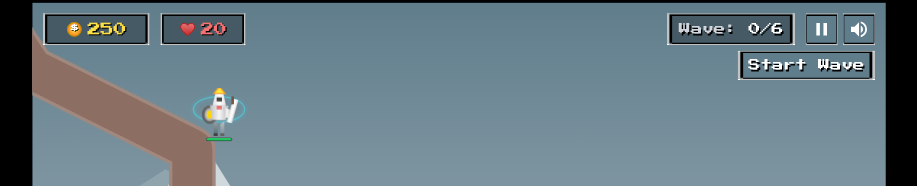
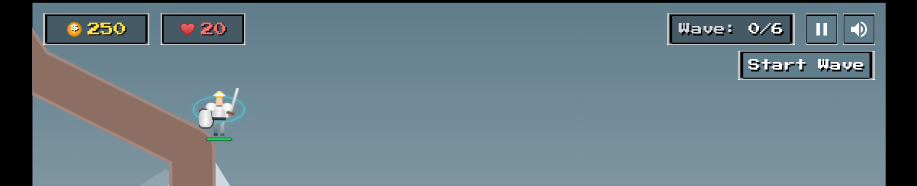
Before and after one commit to marieibay/MonsterTowerDefense, a React (Vite) app: page / in a window 1280 px wide. Shown: the part 104-290 px from the top of the page, without its empty margins (181-1098 px from the left). Built offline with nearby package versions, Linux system fonts and the light colour scheme.

Commit message:
feat: Add new hero color gradients and HUD updates
Introduces new linear gradients for hero customization in icons.tsx, enabling more detailed character appearance. Also, updates the HUD.tsx component to prevent text wrapping on the "Call Early" bonus information, ensuring a cleaner display.

```diff
--- a/components/HUD.tsx
+++ b/components/HUD.tsx
@@ -262,7 +262,7 @@ export const HUD: React.FC<HUDProps> = ({
                     ) : (
                         <>
                             <span>Call Early</span>
-                            <span className="text-xs -mt-1 text-yellow-300 block sm:inline"> (+{EARLY_WAVE_BONUS.gold}G / -{EARLY_WAVE_BONUS.cooldownReduction/1000}s CD)</span>
+                            <span className="text-xs -mt-1 text-yellow-300 block sm:inline whitespace-nowrap"> (+{EARLY_WAVE_BONUS.gold}G / -{EARLY_WAVE_BONUS.cooldownReduction/1000}s CD)</span>
                         </>
                     )}
                     </div>
--- a/components/icons.tsx
+++ b/components/icons.tsx
@@ -455,36 +455,61 @@ export const BrienneIcon: React.FC<{ animationState: HeroAnimationState, directi
                 <linearGradient id="hero-armor-dark" x1="0" y1="0" x2="1" y2="0"><stop offset="0%" stopColor="#bdbdbd"/><stop offset="50%" stopColor="#f5f5f5"/><stop offset="100%" stopColor="#bdbdbd"/></linearGradient>
                 <linearGradient id="hero-leg-dark" x1="0" y1="0" x2="0" y2="1"><stop offset="0%" stopColor="#9e9e9e"/><stop offset="100%" stopColor="#546e7a"/></linearGradient>
                 <linearGradient id="hero-leg-light" x1="0" y1="0" x2="0" y2="1"><stop offset="0%" stopColor="#bdbdbd"/><stop offset="100%" stopColor="#78909c"/></linearGradient>
-                <radialGradient id="shield-grad" cx="50%" cy="50%" r="50%"><stop offset="0%" stopColor="#fafafa"/><stop offset="100%" stopColor="#9e9e9e"/></radialGradient>
+
+                {/* New Gradients */}
+                <linearGradient id="hero-skin" x1="0" y1="0" x2="1" y2="0"><stop offset="0%" stopColor="#f5c29c"/><stop offset="50%" stopColor="#fcd3b2"/><stop offset="100%" stopColor="#f5c29c"/></linearGradient>
+                <linearGradient id="hero-hair" x1="0" y1="0" x2="0" y2="1"><stop offset="0%" stopColor="#fff59d"/><stop offset="100%" stopColor="#fbc02d"/></linearGradient>
+                <linearGradient id="hero-tunic" x1="0" y1="0" x2="0" y2="1"><stop offset="0%" stopColor="#546e7a"/><stop offset="100%" stopColor="#263238"/></linearGradient>
+                <linearGradient id="sword-blade" x1="0" y1="0" x2="0" y2="1"><stop offset="0%" stopColor="#f5f5f5"/><stop offset="100%" stopColor="#bdbdbd"/></linearGradient>
             </defs>
             <style>{css}</style>
             <g className={animationState} transform={direction === 'left' ? 'scale(-1, 1) translate(-30, 0)' : ''}>
                 <g className="hero-group">
+                    {/* Legs */}
                     <g className="leg left-leg" style={{transformOrigin: '12px 23px'}}><path d="M11 35 L 14 35 L 14 27 L 11 25 Z" fill="url(#hero-leg-dark)" /><rect x="11" y="34" width="3" height="2" fill="#424242" /></g>
                     <g className="leg right-leg" style={{transformOrigin: '17px 23px'}}><path d="M16 35 L 19 35 L 19 25 L 16 27 Z" fill="url(#hero-leg-light)" /><rect x="16" y="34" width="3" height="2" fill="#616161" /></g>
+
                     <g className="body" style={{transformOrigin: '15px 25px'}}>
+                        {/* Shield Arm */}
                         <g className="arm left-arm" style={{transformOrigin: '12px 17px'}}>
-                           <ellipse cx="8" cy="22" rx="6" ry="7" fill="#616161" />
-                           <ellipse cx="8" cy="22" rx="4" ry="5" fill="url(#shield-grad)" />
-                           <ellipse cx="8" cy="22" rx="2" ry="3" fill="#ffd700" />
+                           <path d="M8 16 L 3 18 L 2 24 L 7 25 Z" fill="url(#hero-armor-dark)"/>
+                           {/* Shield */}
+                           <path d="M2 18 C -2 20, -2 30, 2 32 L 8 32 C 12 30, 12 20, 8 18 Z" fill="url(#hero-armor-dark)" stroke="#424242" strokeWidth="1"/>
+                           {/* Direwolf sigil */}
+                           <path d="M5 22 L 5 25 L 4 26 L 6 26 L 5 25 L 6 25 L 5 28 L 7 28 L 6 25 M7 23 L 6 22" stroke="#fafafa" strokeWidth="0.5" fill="none" />
                         </g>
-                        <path d="M10 26 L 20 26 L 22 15 L 8 15 Z" fill="url(#hero-armor-dark)" />
-                        <rect x="13" y="15" width="4" height="3" fill="#e57373" />
-                        <path d="M10 15 L 20 15 L 18 6 L 12 6 Z" fill="url(#hero-armor-light)" />
-                        <rect x="13" y="9" width="4" height="3" fill="#424242" />
-                        <path d="M11 6 L 19 6 L 15 1 Z" fill="#ffeb3b" stroke="#f9a825" />
-                        <path d="M13 1 L 17 1 L 17 -2 L 13 -2 Z" fill="#fdd835" />
+
+                        {/* Tunic & Torso */}
+                        <path d="M10 26 L 20 26 L 22 15 L 8 15 Z" fill="url(#hero-tunic)" />
+                        <path d="M10 24 L 20 24 L 21 16 L 9 16 Z" fill="url(#hero-armor-dark)" />
+                        <path d="M12 18 L 18 18 L 19 16 L 11 16 Z" fill="url(#hero-armor-light)" />
+
+                        {/* Head and Hair */}
+                        <path d="M12 15 L 18 15 L 17 9 L 13 9 Z" fill="url(#hero-skin)"/>
+                        <path d="M12 9 L 18 9 Q 18 4, 15 4 Q 12 4, 12 9 Z" fill="url(#hero-hair)" />
+                        <path d="M10 8 L 20 8 L 18 6 L 12 6 Z" fill="url(#hero-armor-light)" />
+
+                        {/* Sword Arm */}
                         <g className="arm right-arm" style={{transformOrigin: '18px 17px'}}>
                             <path d="M18 16 L 23 18 L 24 24 L 19 24 Z" fill="url(#hero-armor-dark)" />
-                            <rect x="23" y="10" width="4" height="18" fill="url(#hero-armor-light)" transform="rotate(15 25 19)"/>
-                            <rect x="24" y="8" width="2" height="6" fill="#795548"/>
+                            {/* Sword */}
+                            <g transform="rotate(15 25 19)">
+                                <rect x="23" y="0" width="2" height="22" fill="url(#sword-blade)"/>
+                                <rect x="21" y="20" width="6" height="2" fill="#795548"/>
+                                <rect x="23" y="22" width="2" height="2" fill="#a1887f"/>
+                            </g>
                         </g>
+
+                        {/* Pauldrons */}
+                        <ellipse cx="9" cy="16" rx="4" ry="3" fill="url(#hero-armor-light)"/>
+                        <ellipse cx="21" cy="16" rx="4" ry="3" fill="url(#hero-armor-light)"/>
                     </g>
                 </g>
             </g>
         </svg>
     );
 };
+
 
 export const BannermanIcon: React.FC<UnitProps> = ({ isAttacking, ...props }) => (
      <svg width="32" height="40" viewBox="0 0 16 20" {...props}>
```
